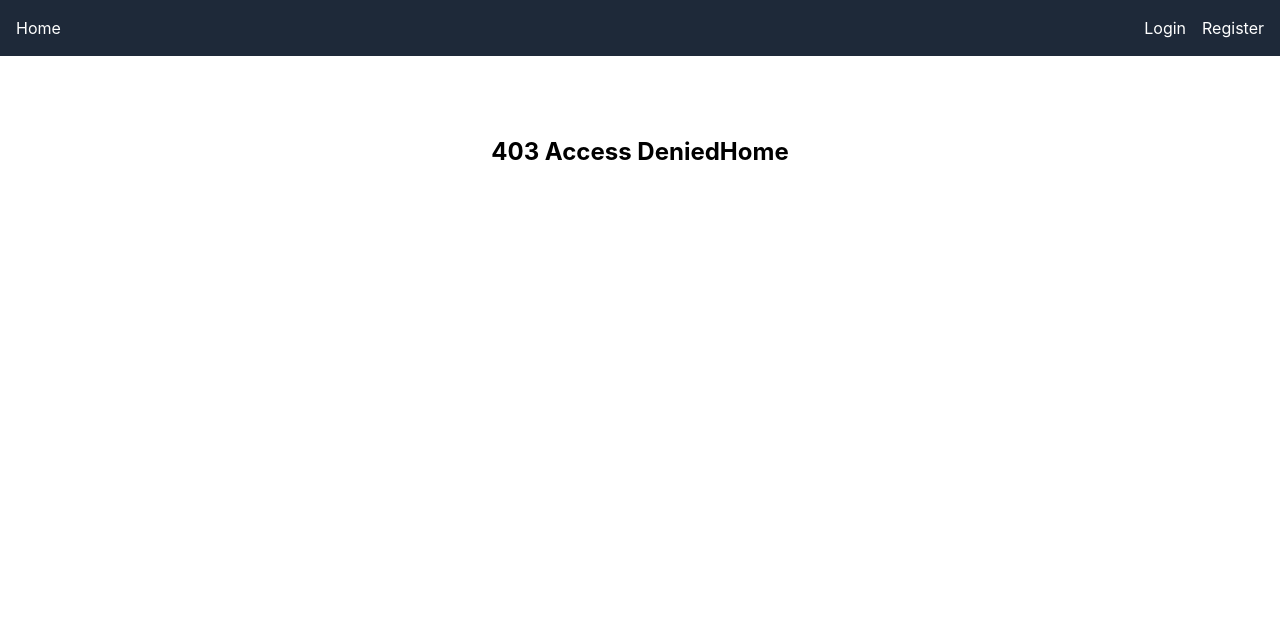
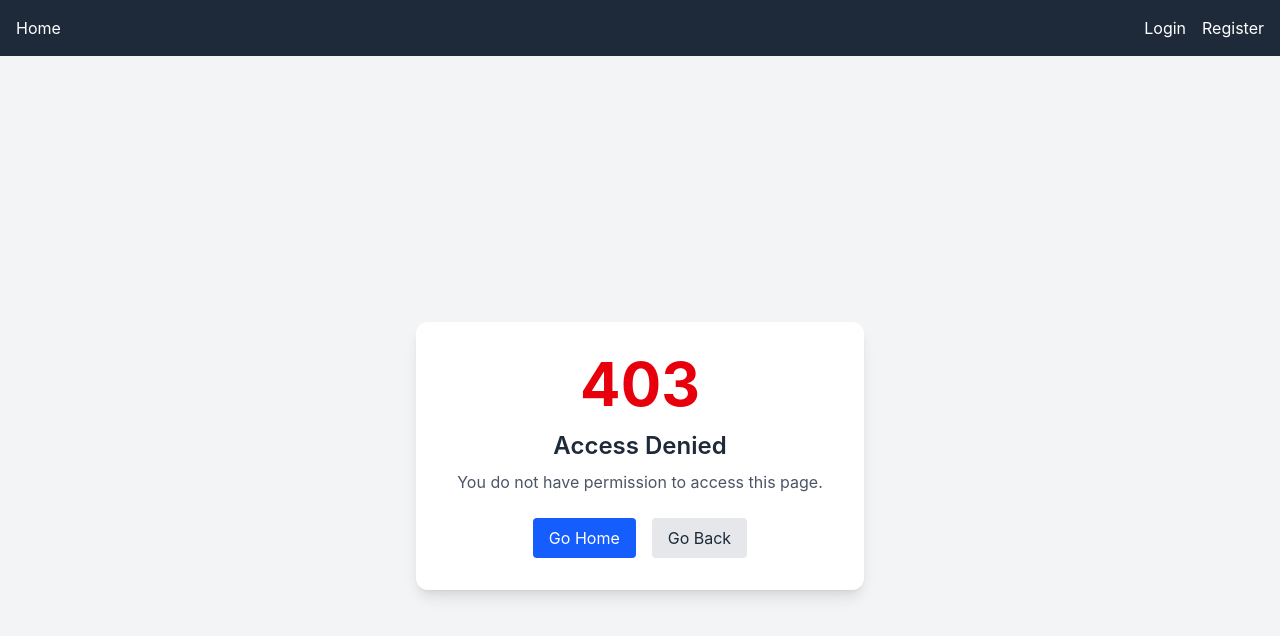
Before and after one commit to vibhanimbalkar97-star/MERN-Stack-Auth-System, a React (Vite) app in the folder client/: page /unauthorized in a window 1280 px wide. Shown: the top 636 px of the page. Built offline with nearby package versions, Linux system fonts and the light colour scheme; no server answers.

Commit message:
Home component created

```diff
--- a/client/src/App.jsx
+++ b/client/src/App.jsx
@@ -10,19 +10,21 @@ import PublicRoute from "./components/PublicRoute";
 import { useDispatch } from "react-redux";
 import { useEffect } from "react";
 import { refreshToken } from "./features/auth/authSlice";
+import Home from "./components/Home";
 
 function App() {
-
-  const dispatch = useDispatch()
+  const dispatch = useDispatch();
 
   useEffect(() => {
-    dispatch(refreshToken())
-  }, [dispatch])
+    dispatch(refreshToken());
+  }, [dispatch]);
 
   return (
     <BrowserRouter>
       <Navbar />
+
       <Routes>
+        <Route path="/" element={<Home />} />
         <Route
           path="/login"
           element={
@@ -31,9 +33,14 @@ function App() {
             </PublicRoute>
           }
         />
-        <Route path="/register" element={ <PublicRoute>
+        <Route
+          path="/register"
+          element={
+            <PublicRoute>
               <Register />
-            </PublicRoute>} />
+            </PublicRoute>
+          }
+        />
         <Route
           path="/admin"
           element={
--- /dev/null
+++ b/client/src/components/Home.jsx
@@ -0,0 +1,52 @@
+import { useSelector } from "react-redux";
+
+const Home = () => {
+  const { user, accessToken } = useSelector((state) => state.auth);
+
+  return (
+    <>
+      {!accessToken ? (
+        <div className="min-h-screen bg-gray-100 flex items-center justify-center">
+          <div className="text-center px-4">
+            <h1 className="text-5xl font-bold text-gray-800 mb-6">
+              MERN Authentication System
+            </h1>
+
+            <p className="text-lg text-gray-600 max-w-2xl">
+              Secure authentication system using JWT Access Token, Refresh
+              Token, Role Based Access Control and Redux Toolkit.
+            </p>
+          </div>
+        </div>
+      ) : (
+        <div className="min-h-screen bg-gray-100 p-6">
+          <div className="bg-white rounded-xl shadow p-6 mb-6">
+            <h1 className="text-3xl font-bold">Welcome, {user?.username}</h1>
+
+            <p className="text-gray-600 mt-2">
+              You are successfully logged in.
+            </p>
+          </div>
+
+          <div className="grid md:grid-cols-3 gap-6">
+            <div className="bg-white rounded-xl shadow p-6">
+              <h2 className="font-semibold mb-2">Email</h2>
+              <p>{user?.email}</p>
+            </div>
+
+            <div className="bg-white rounded-xl shadow p-6">
+              <h2 className="font-semibold mb-2">Role</h2>
+              <p>{user?.role}</p>
+            </div>
+
+            <div className="bg-white rounded-xl shadow p-6">
+              <h2 className="font-semibold mb-2">Status</h2>
+              <p className="text-green-600">Authenticated</p>
+            </div>
+          </div>
+        </div>
+      )}
+    </>
+  );
+};
+export default Home;
--- a/client/src/features/auth/authSlice.js
+++ b/client/src/features/auth/authSlice.js
@@ -61,13 +61,11 @@ export const authSlice = createSlice({
   initialState,
   reducers: {
     reset: (state) => {
-      state.user = null;
-      state.accessToken = null;
-      state.isLoading = false;
-      state.isError = false;
-      state.isSuccess = false;
-      state.message = "";
-    },
+    state.isLoading = false;
+    state.isError = false;
+    state.isSuccess = false;
+    state.message = "";
+  },
   },
   extraReducers: (builder) => {
     builder
--- a/client/src/features/user/userSlice.js
+++ b/client/src/features/user/userSlice.js
@@ -105,6 +105,8 @@ export const userSlice = createSlice({
       // users
       .addCase(fetchUsers.pending, (state) => {
         state.isLoading = true;
+        state.isError = false;
+        state.message = "";
       })
       .addCase(fetchUsers.fulfilled, (state, action) => {
         state.isLoading = false;
@@ -121,6 +123,8 @@ export const userSlice = createSlice({
       // delete
       .addCase(removeUser.pending, (state) => {
         state.isLoading = true;
+        state.isError = false;
+        state.message = "";
       })
 
       .addCase(removeUser.fulfilled, (state, action) => {
--- a/client/src/pages/Login.jsx
+++ b/client/src/pages/Login.jsx
@@ -1,28 +1,32 @@
-import { useState } from "react";
+import { useEffect, useState } from "react";
 import { useDispatch, useSelector } from "react-redux";
 import { useNavigate } from "react-router-dom";
-import { loginUser } from "../features/auth/authSlice";
+import { loginUser, reset } from "../features/auth/authSlice";
 
 const Login = () => {
-
   const [form, setForm] = useState({
     email: "",
     password: "",
   });
 
-  const {  isError, message } = useSelector((state) => state.auth)
-  const navigate = useNavigate()
-  const dispatch = useDispatch()
+  const { isError, message } = useSelector((state) => state.auth);
+  const navigate = useNavigate();
+  const dispatch = useDispatch();
+
+  useEffect(() => {
+    dispatch(reset())
+  }, [dispatch])
 
   const handleLogin = async (e) => {
-    e.preventDefault()
-  try{
-    const res = await dispatch(loginUser(form)).unwrap()
-   navigate(res.user.role === 'admin' ? '/admin' : '/user')
-  } catch(error){
-   console.error(error)
-  }
-  }
+    e.preventDefault();
+    try {
+      const res = await dispatch(loginUser(form)).unwrap();
+      dispatch(reset());
+      navigate(res.user.role === "admin" ? "/admin" : "/user");
+    } catch (error) {
+      console.error(error);
+    }
+  };
   return (
     <div className="max-w-md mx-auto mt-10 p-6 bg-white rounded-lg shadow-xl">
       <h2 className="font-bold text-2xl mb-4">Login</h2>
@@ -48,10 +52,12 @@ const Login = () => {
             className="w-full p-2 border rounded"
           />
         </div>
-        <button type="submit" className="w-full rounded p-2 bg-blue-600 text-white hover:bg-blue-700">
+        <button
+          type="submit"
+          className="w-full rounded p-2 bg-blue-600 text-white hover:bg-blue-700"
+        >
           Login
         </button>
-
       </form>
     </div>
   );
--- a/client/src/pages/Register.jsx
+++ b/client/src/pages/Register.jsx
@@ -1,7 +1,7 @@
-import { useState } from "react";
+import { useEffect, useState } from "react";
 import { useDispatch, useSelector } from "react-redux";
 import { useNavigate } from "react-router-dom";
-import { registerUser } from "../features/auth/authSlice";
+import { registerUser, reset } from "../features/auth/authSlice";
 
 const register = () => {
   const [form, setForm] = useState ({
@@ -13,6 +13,10 @@ const register = () => {
   const { isError, message } = useSelector((state) => state.auth)
   const dispatch = useDispatch()
   const navigate = useNavigate()
+
+  useEffect(() => {
+      dispatch(reset())
+    }, [dispatch])
 
   const handleRegister = async(e) => {
     e.preventDefault()
--- a/client/src/pages/UnauthorizedPage.jsx
+++ b/client/src/pages/UnauthorizedPage.jsx
@@ -1,17 +1,46 @@
-import { useNavigate } from "react-router-dom"
-
+import { useNavigate } from "react-router-dom";
 
 const UnauthorizedPage = () => {
-    const navigate = useNavigate()
+  const navigate = useNavigate();
+
   return (
-    <div className="container font-bold text-2xl flex justify-center mt-20">
-    <div>403 Access Denied</div>
+    <div className="min-h-screen flex items-center justify-center bg-gray-100 px-4">
+      <div className="bg-white shadow-lg rounded-xl p-8 max-w-md w-full text-center">
 
-    <div><button onClick={() => navigate('/home')}>Home</button></div>
+        {/* Error Code */}
+        <h1 className="text-6xl font-bold text-red-600 mb-4">
+          403
+        </h1>
 
+        {/* Title */}
+        <h2 className="text-2xl font-semibold text-gray-800 mb-2">
+          Access Denied
+        </h2>
 
+        {/* Message */}
+        <p className="text-gray-600 mb-6">
+          You do not have permission to access this page.
+        </p>
+
+        {/* Buttons */}
+        <div className="flex justify-center gap-4">
+          <button
+            onClick={() => navigate("/")}
+            className="bg-blue-600 text-white px-4 py-2 rounded hover:bg-blue-700 transition"
+          >
+            Go Home
+          </button>
+
+          <button
+            onClick={() => navigate(-1)}
+            className="bg-gray-200 text-gray-800 px-4 py-2 rounded hover:bg-gray-300 transition"
+          >
+            Go Back
+          </button>
+        </div>
+      </div>
     </div>
-  )
-}
+  );
+};
 
-export default UnauthorizedPage
+export default UnauthorizedPage;
```
